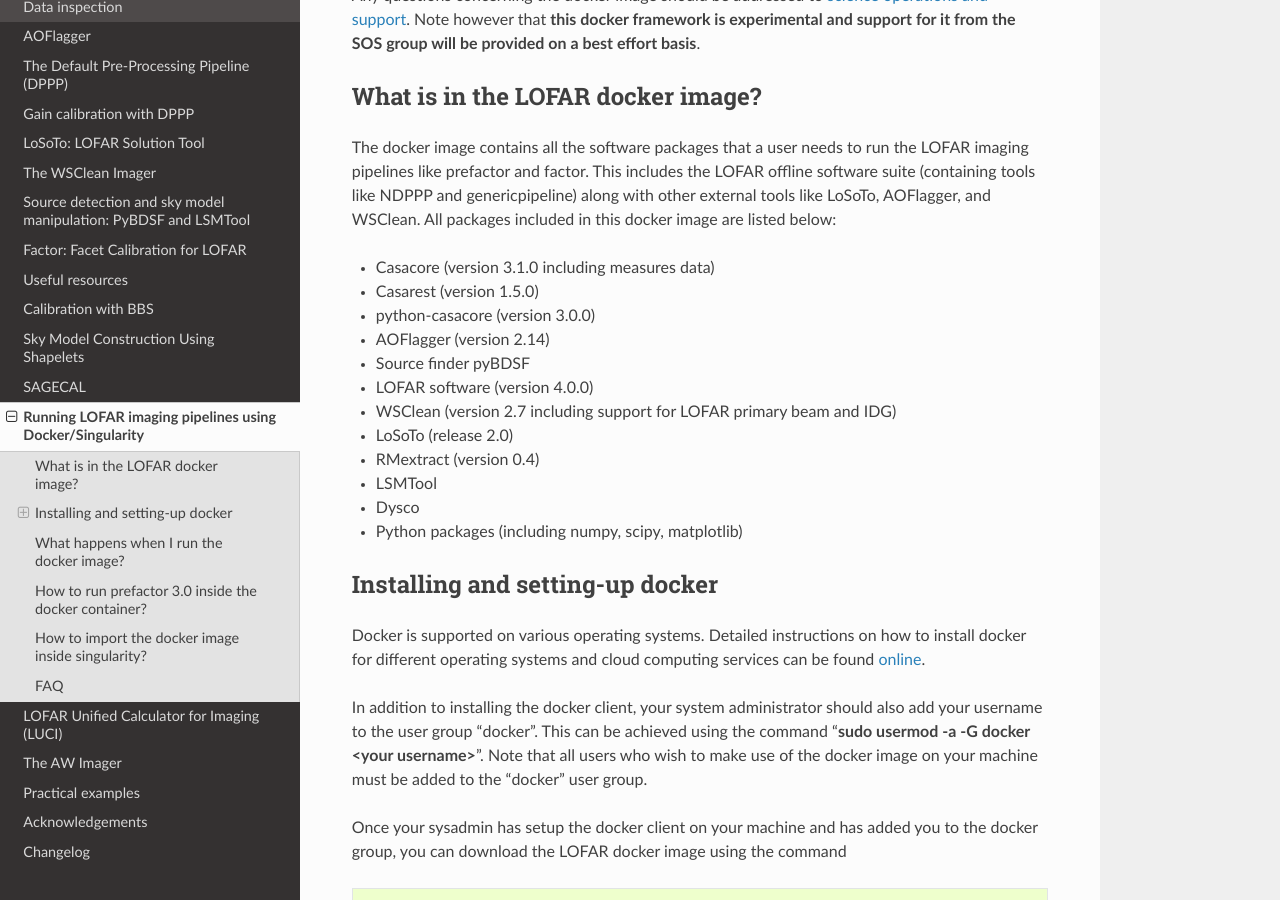
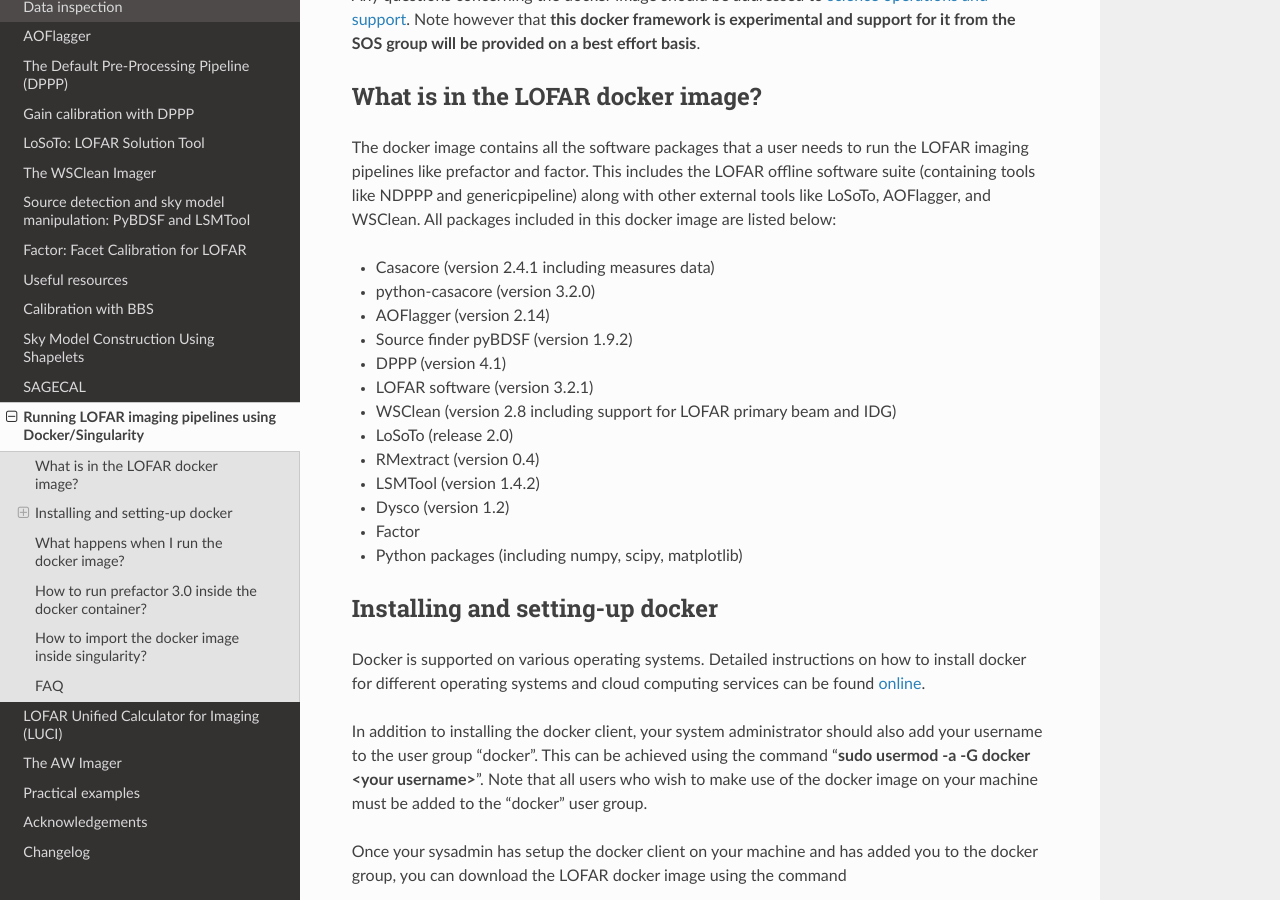
Before and after one commit to sarrvesh/lofar_imaging_cookbook, a Sphinx documentation site: the page built from source/buildlofar.rst, in a window 1280 px wide and 900 px high, scrolled down 608 px. Built offline with Sphinx 7.4.7 and the Read the Docs theme 2.0.0, drawn with Linux system fonts in a browser that asks for light colours.

Commit message:
update versions in docker

```diff
--- a/source/buildlofar.rst
+++ b/source/buildlofar.rst
@@ -18,17 +18,18 @@ What is in the LOFAR docker image?
 
 The docker image contains all the software packages that a user needs to run the LOFAR imaging pipelines like prefactor and factor. This includes the LOFAR offline software suite (containing tools like NDPPP and genericpipeline) along with other external tools like LoSoTo, AOFlagger, and WSClean. All packages included in this docker image are listed below:
 
-+ Casacore (version 3.1.0 including measures data)
-+ Casarest (version 1.5.0)
-+ python-casacore (version 3.0.0)
++ Casacore (version 2.4.1 including measures data)
++ python-casacore (version 3.2.0)
 + AOFlagger (version 2.14)
-+ Source finder pyBDSF
-+ LOFAR software (version 4.0.0)
-+ WSClean (version 2.7 including support for LOFAR primary beam and IDG)
++ Source finder pyBDSF (version 1.9.2)
++ DPPP (version 4.1)
++ LOFAR software (version 3.2.1)
++ WSClean (version 2.8 including support for LOFAR primary beam and IDG)
 + LoSoTo (release 2.0)
 + RMextract (version 0.4)
-+ LSMTool
-+ Dysco
++ LSMTool (version 1.4.2)
++ Dysco (version 1.2)
++ Factor
 + Python packages (including numpy, scipy, matplotlib)
 
 --------------------------------
```
